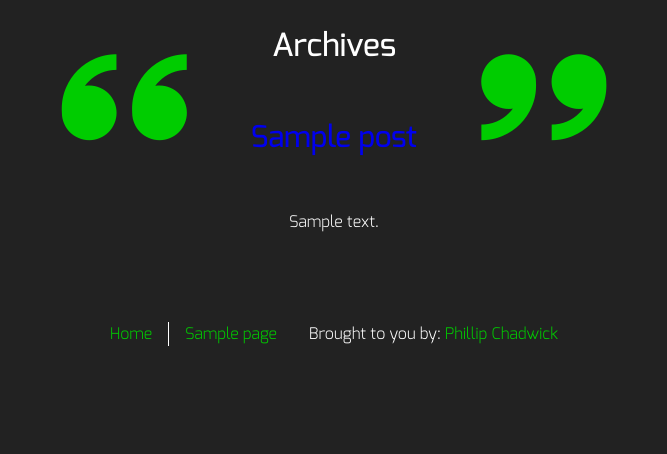
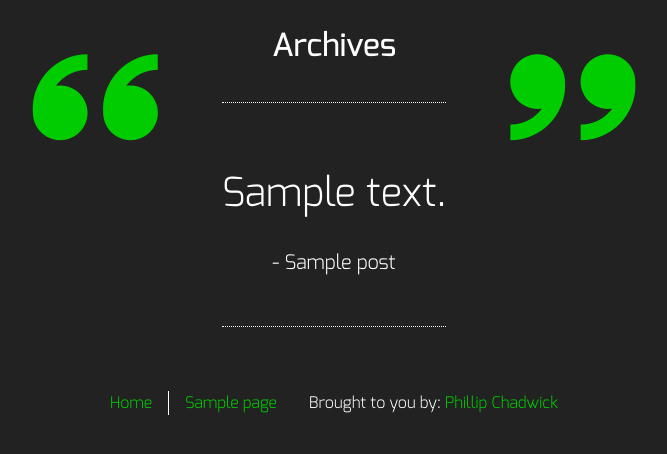
Before and after one commit to smeggins/quotes, a WordPress theme: the page made by themes/quotes/archive.php in a window 1280 px wide. Shown: the part 196-650 px from the top of the page, without its empty margins (306-973 px from the left). Run offline with PHP 8.4 and a stand-in for WordPress, Linux system fonts and the light colour scheme; the site name, menu and one post (Sample post) are stand-ins, and other content is empty; some web fonts are replaced.

Commit message:
adds styling to categories and tags page as well as some final global styling for search results

```diff
--- a/themes/quotes/archive.php
+++ b/themes/quotes/archive.php
@@ -14,7 +14,7 @@ get_header(); ?>
 
 			<header class="page-header">
 				<?php
-					the_archive_title( '<h1 class="page-title">', '</h1>' );
+					the_archive_title( '<h1 class="page-title archive-title">', '</h1>' );
 				?>
 			</header><!-- .page-header -->
 
--- a/themes/quotes/sass/TEMP_CODE_DUMP.scss
+++ b/themes/quotes/sass/TEMP_CODE_DUMP.scss
@@ -35,6 +35,18 @@ ul {
 .content-area {
     display: flex;
     justify-content: center;
+}
+
+.entry-title, a {
+    color: $color__green-branding;
+
+    &:active {
+        color: $color__green-branding;
+    }
+
+    &:visited {
+        color: $color__green-branding;
+    }
 }
 
 #page {
@@ -350,3 +362,16 @@ textarea {
 .hidden {
     display: none;
 }
+
+// archive cat and tag
+
+.category-tag {
+    border-bottom: 1px white dotted;
+    padding-bottom: 3rem;
+}
+
+.archive-title {
+    width: 100%;
+    border-bottom: 1px white dotted;
+    padding-bottom: 2rem;
+}
--- a/themes/quotes/style.css
+++ b/themes/quotes/style.css
@@ -721,6 +721,13 @@ ul {
       -ms-flex-pack: center;
           justify-content: center; }
 
+.entry-title, a {
+  color: #00cc00; }
+  .entry-title:active, a:active {
+    color: #00cc00; }
+  .entry-title:visited, a:visited {
+    color: #00cc00; }
+
 #page {
   display: -webkit-box;
   display: -ms-flexbox;
@@ -973,3 +980,12 @@ textarea {
 
 .hidden {
   display: none; }
+
+.category-tag {
+  border-bottom: 1px white dotted;
+  padding-bottom: 3rem; }
+
+.archive-title {
+  width: 100%;
+  border-bottom: 1px white dotted;
+  padding-bottom: 2rem; }
--- a/themes/quotes/template-parts/content.php
+++ b/themes/quotes/template-parts/content.php
@@ -7,12 +7,11 @@
 
 ?>
 
-<article id="post-<?php the_ID(); ?>" <?php post_class(); ?>>
-	<header class="entry-header">
-		<?php the_title( sprintf( '<h2 class="entry-title"><a href="%s" rel="bookmark">', esc_url( get_permalink() ) ), '</a></h2>' ); ?>
-	</header><!-- .entry-header -->
-
-	<div class="entry-content">
-		<?php the_excerpt(); ?>
-	</div><!-- .entry-content -->
+<article id="post-<?php the_ID(); ?>" class = 'random-quote category-tag'<?php post_class(); ?>>
+		<div class = "quote-content">
+			<?php the_excerpt(); ?>
+		</div>
+		<div class = "quote-title">
+			- <?php the_title(); ?>
+		</div>
 </article><!-- #post-## -->
```
Also changed, not shown: themes/quotes/build/css/style.min.css, 1 other file.
